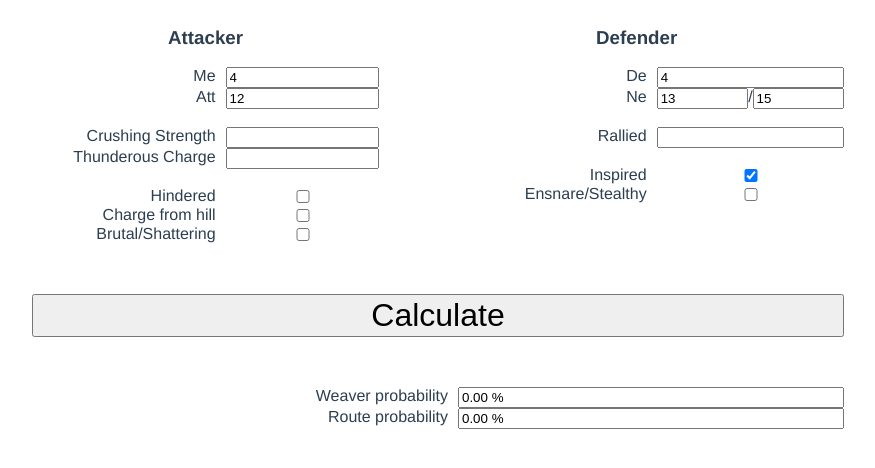
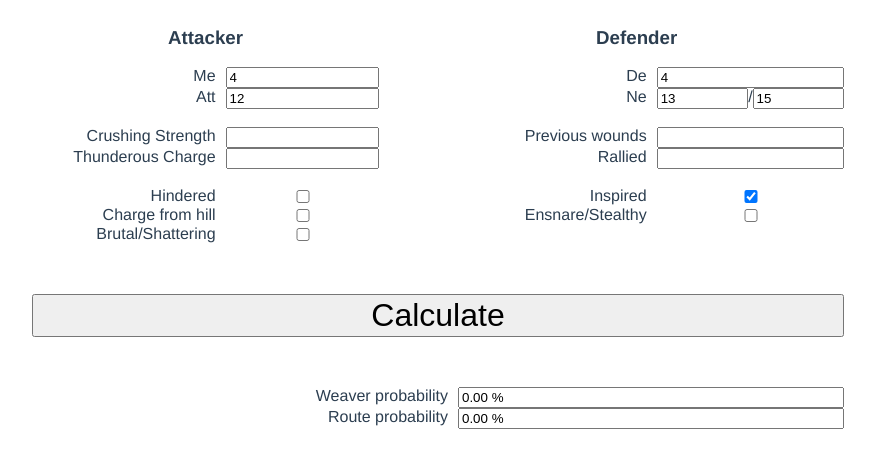
Before and after one commit to ernokstein/kow-calculator, a Vue app: page / in a window 1280 px wide. Shown: the top 468 px of the page, without its empty margins (202-1077 px from the left). Built offline with nearby package versions, Linux system fonts and the light colour scheme.

Commit message:
added production publicPath

```diff
--- a/src/App.vue
+++ b/src/App.vue
@@ -6,7 +6,7 @@
 
 <style>
 #app {
-  font-family: Avenir, Helvetica, Arial, sans-serif;
+  font-family: Avenir, Helvetica, Arial, serif;
   -webkit-font-smoothing: antialiased;
   -moz-osx-font-smoothing: grayscale;
   text-align: center;
--- a/src/views/Home.vue
+++ b/src/views/Home.vue
@@ -2,42 +2,89 @@
   <div class="home">
     <div id="inputs-attacker" class="inputs">
       <h3>Attacker</h3>
-      <label><span>Me</span> <input type="number" v-model="attacker.me"></label>
-      <label><span>Att</span> <input type="number" v-model="attacker.att"></label>
-      <br>
-      <label><span>Crushing Strength</span> <input type="number" v-model="attacker.cs"></label>
-      <label><span>Thunderous Charge</span> <input type="number" v-model="attacker.tc"></label>
-      <br>
-      <label><span>Hindered</span> <input type="checkbox" v-model="attacker.hindered"></label>
-      <label><span>Charge from hill</span> <input type="checkbox" v-model="attacker.chargeFromHill"></label>
-      <label><span>Brutal/Shattering</span> <input type="checkbox" v-model="attacker.brutal"></label>
+      <label>
+        <span>Me</span>
+        <input type="number" v-model="attacker.me" />
+      </label>
+      <label>
+        <span>Att</span>
+        <input type="number" v-model="attacker.att" />
+      </label>
+      <br />
+      <label>
+        <span>Crushing Strength</span>
+        <input type="number" v-model="attacker.cs" />
+      </label>
+      <label>
+        <span>Thunderous Charge</span>
+        <input type="number" v-model="attacker.tc" />
+      </label>
+      <br />
+      <label>
+        <span>Hindered</span>
+        <input type="checkbox" v-model="attacker.hindered" />
+      </label>
+      <label>
+        <span>Charge from hill</span>
+        <input type="checkbox" v-model="attacker.chargeFromHill" />
+      </label>
+      <label>
+        <span>Brutal/Shattering</span>
+        <input type="checkbox" v-model="attacker.brutal" />
+      </label>
     </div>
 
     <div id="inputs-defender" class="inputs">
       <h3>Defender</h3>
-      <label><span>De</span> <input type="number" v-model="defender.de"></label>
-      <label><span>Ne</span> <input type="number" v-model="defender.ne.weaver"> / <input type="number" v-model="defender.ne.route"></label>
-      <br>
-      <label><span>Rallied</span> <input type="number" v-model="defender.rallied"></label>
-      <br>
-      <label><span>Inspired</span> <input type="checkbox" v-model="defender.inspired"></label>
-      <label><span>Ensnare/Stealthy</span> <input type="checkbox" v-model="defender.ensnare"></label>
+      <label>
+        <span>De</span>
+        <input type="number" v-model="defender.de" />
+      </label>
+      <label>
+        <span>Ne</span>
+        <input type="number" v-model="defender.ne.weaver" /> /
+        <input type="number" v-model="defender.ne.route" />
+      </label>
+      <br />
+      <label>
+        <span>Previous wounds</span>
+        <input type="number" v-model="defender.wounds" />
+      </label>
+      <label>
+        <span>Rallied</span>
+        <input type="number" v-model="defender.rallied" />
+      </label>
+      <br />
+      <label>
+        <span>Inspired</span>
+        <input type="checkbox" v-model="defender.inspired" />
+      </label>
+      <label>
+        <span>Ensnare/Stealthy</span>
+        <input type="checkbox" v-model="defender.ensnare" />
+      </label>
     </div>
 
     <button id="calculate" type="button" @click="calculate">Calculate</button>
 
     <div id="results" v-if="result">
-      <label><span>Weaver probability</span> <input v-model="displayedWeaverProbability"></label>
-      <label><span>Route probability</span> <input v-model="displayedRouteProbability"></label>
+      <label>
+        <span>Weaver probability</span>
+        <input v-model="displayedWeaverProbability" />
+      </label>
+      <label>
+        <span>Route probability</span>
+        <input v-model="displayedRouteProbability" />
+      </label>
     </div>
   </div>
 </template>
 
 <script>
-import { get_kill_chance } from '@/scripts/chances.js';
+import { get_kill_chance } from "@/scripts/chances.js";
 
 export default {
-  name: 'Home',
+  name: "Home",
   data: () => ({
     attacker: {
       att: 12,
@@ -46,75 +93,79 @@ export default {
       tc: null,
       hindered: false,
       chargeFromHill: false,
-      brutal: false,
+      brutal: false
     },
     defender: {
       de: 4,
       ne: { weaver: 13, route: 15 },
       rallied: null,
+      wounds: null,
       inspired: true,
-      ensnare: false,
+      ensnare: false
     },
     result: {
       weaver_chance: 0,
-      route_chance: 0,
-    },
+      route_chance: 0
+    }
   }),
   methods: {
     calculate() {
-      let att = +this.attacker.att
-      let me = +this.attacker.me
-      let de = +this.defender.de
-      let weaver = +this.defender.ne.weaver
-      let route = +this.defender.ne.route
+      let att = +this.attacker.att;
+      let me = +this.attacker.me;
+      let de = +this.defender.de;
+      let weaver = +this.defender.ne.weaver;
+      let route = +this.defender.ne.route;
+      let inspired = +this.defender.inspired;
 
       const toHitReduction =
-          (this.attacker.hindered ? 1 : 0) +
-          (this.defender.ensnare ? 1 : 0)
+        (this.attacker.hindered ? 1 : 0) + (this.defender.ensnare ? 1 : 0);
       if (me + toHitReduction > 6) {
-        att = Math.round(att / 2)
-        me = 6
+        att = Math.round(att / 2);
+        me = 6;
       } else {
-        me += toHitReduction // add instead of substract
+        me += toHitReduction; // add instead of substract
       }
 
-      const totalTc =
-        Math.max(
-          0,
-          +this.attacker.tc +
+      const totalTc = Math.max(
+        0,
+        +this.attacker.tc +
           (this.attacker.chargeFromHill ? 1 : 0) +
           (this.attacker.hindered ? -1 : 0)
-        )
-      const deReduction = +this.attacker.cs + totalTc
+      );
+      const deReduction = +this.attacker.cs + totalTc;
       de = Math.max(2, de - deReduction);
 
       const totalNerveModifiation =
-          (this.attacker.brutal ? -1 : 0) +
-          +this.defender.rallied
-      weaver += totalNerveModifiation
-      route += totalNerveModifiation
+        (this.attacker.brutal ? -1 : 0) +
+        +this.defender.rallied +
+        -this.defender.wounds;
+      weaver += totalNerveModifiation;
+      route += totalNerveModifiation;
 
-      this.result = get_kill_chance({ att, me }, { de, ne: { weaver, route } })
-    },
+      this.result = get_kill_chance(
+        { att, me },
+        { de, ne: { weaver, route }, inspired }
+      );
+    }
   },
   computed: {
     displayedWeaverProbability() {
-      return displayedPercentage(this.result.weaver_chance)
+      return displayedPercentage(this.result.weaver_chance);
     },
     displayedRouteProbability() {
-      return displayedPercentage(this.result.route_chance)
+      return displayedPercentage(this.result.route_chance);
     }
   }
-}
+};
 
 function displayedPercentage(n) {
-  return (n * 100).toFixed(2) + " %"
+  return (n * 100).toFixed(2) + " %";
 }
 </script>
 
 <style scoped>
 .home {
-  width: fit-content;
+  max-width: fit-content;
   margin: 0 auto;
   display: grid;
   grid-template-areas:
--- /dev/null
+++ b/vue.config.js
@@ -0,0 +1,5 @@
+module.exports = {
+  publicPath: process.env.NODE_ENV === 'production'
+    ? '/kow-calculator/'
+    : '/'
+}
```
